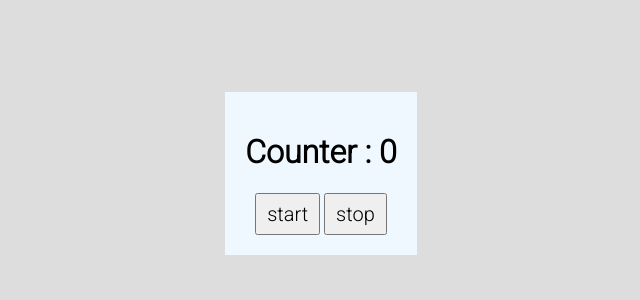
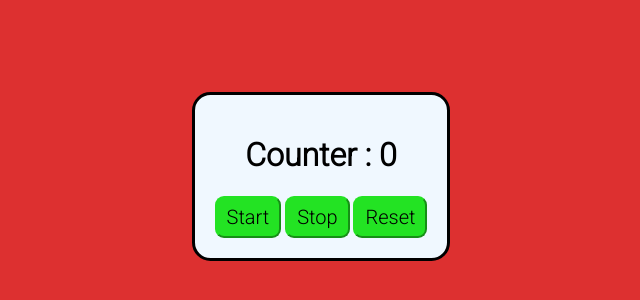
Before and after one commit to fossnsbm/hactoberfest-2021, a plain HTML site: page counter/counter.html in a window 1280 px wide. Shown: the part 204-504 px from the top of the page, without its empty margins (319-959 px from the left). Drawn offline with Linux system fonts and the light colour scheme.

Commit message:
add reset btn, add some color

```diff
--- a/counter/counter.html
+++ b/counter/counter.html
@@ -14,10 +14,11 @@
 </head>
 
 <body>
-    <div>
+    <div class="counter-div">
         <h1 id="counter">Counter : 0</h1>
-        <button id="start">start</button>
-        <button id="stop">stop</button>
+        <button id="start">Start</button>
+        <button id="stop">Stop</button>
+        <button id="reset">Reset</button>
     </div>
 
 </body>
@@ -31,15 +32,24 @@
         if (start) {
             int = setInterval(() => {
                 txt = txt + 1;
-                //console.log(txt);
+                console.log(txt);
                 ele.innerText = `Counter : ${txt}`
-            }, 1000);
+            }, 100);
             start = false;
         }
     })
     const btnstop = document.getElementById("stop").addEventListener("click", () => {
         clearInterval(int);
+        start = true;
     })
+
+    const btnReset = document.getElementById("reset").addEventListener("click", () => {
+            clearInterval(int);
+            txt = 0;
+            start = true;
+            ele.innerHTML = `Counter : 0`
+        }
+    )
 </script>
 
 </html>
--- a/counter/index.css
+++ b/counter/index.css
@@ -1,6 +1,7 @@
 body {
-  background-color: #ddd;
+  background-color: #dd3030;
 }
+
 div {
   background-color: aliceblue;
   text-align: center;
@@ -10,9 +11,21 @@ div {
   font-family: "Roboto";
   margin: auto;
   margin-top: 37vh;
+  border-radius: 18.5px;
+  border: solid 3px black;
+
 }
 button {
   padding: 7px 10px;
   font-size: 20px;
   font-family: "Roboto";
+  border-radius: 9px;
+  background-color: #23e323;
+  border-color: #23e323;
 }
+
+button:hover{
+  background-color: rgb(145, 240, 121);
+  border-color: rgb(145, 240, 121);
+  cursor: pointer;
+}
```
